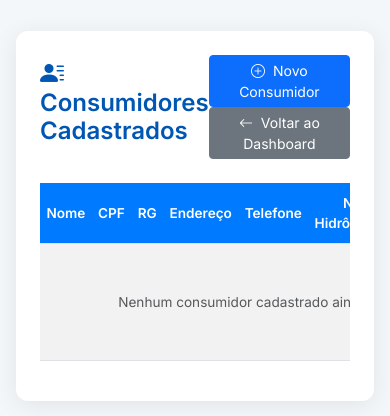
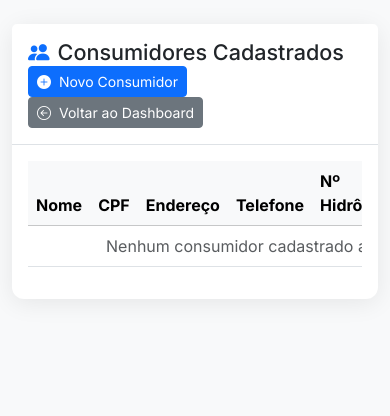
Before and after one commit to agua-2025/sistema-agua, a Flask app: template templates/consumidores.html in a window 390 px wide. Shown: the top 416 px of the page. Run offline with Flask 3, Linux system fonts and the light colour scheme; the template is opened without the code that fills it, so the values that code supplies are empty.

Commit message:
Corrige responsividade da lista de consumidores

```diff
--- a/templates/consumidores.html
+++ b/templates/consumidores.html
@@ -3,8 +3,7 @@
   <head>
     <meta charset="UTF-8" />
     <meta name="viewport" content="width=device-width, initial-scale=1.0" />
-    <title>Lista de Consumidores | Águas de Santa Maria</title>
-    <!-- Bootstrap e Ícones -->
+    <title>Lista de Consumidores - Águas de Santa Maria</title>
     <link
       href="https://cdn.jsdelivr.net/npm/bootstrap@5.3.3/dist/css/bootstrap.min.css"
       rel="stylesheet"
@@ -13,76 +12,58 @@
       href="https://cdn.jsdelivr.net/npm/bootstrap-icons@1.11.3/font/bootstrap-icons.min.css"
       rel="stylesheet"
     />
-    <!-- Google Fonts -->
     <link
-      href="https://fonts.googleapis.com/css2?family=Inter:wght@400;500;600&display=swap"
+      href="https://fonts.googleapis.com/css2?family=Inter:wght@400;500;600;700&display=swap"
       rel="stylesheet"
     />
     <style>
       body {
         font-family: "Inter", sans-serif;
         background-color: #f4f7f9;
-        color: #343a40;
-        font-size: 0.9rem;
       }
-      .container-fluid {
-        padding: 1rem;
-      }
-      .main-card {
-        background-color: #ffffff;
-        padding: 1.5rem;
+      .card-custom {
+        border: none;
         border-radius: 12px;
         box-shadow: 0 4px 25px rgba(0, 0, 0, 0.08);
-        margin-top: 15px;
       }
-      h3 {
-        color: #0056b3;
-        font-weight: 600;
-        font-size: 1.5rem;
+      .table-hover tbody tr:hover {
+        background-color: #f8f9fa;
       }
-      .table {
-        font-size: 0.85rem;
-      }
-      .table th {
-        background-color: #007bff;
-        color: white;
-        white-space: normal;
-        text-align: center;
-        vertical-align: middle;
-        padding: 0.6rem 0.4rem;
-      }
-      .table td {
-        vertical-align: middle;
-        padding: 0.5rem 0.4rem;
-      }
-      .btn-group .btn {
-        font-size: 0.8rem;
+      .btn-action {
+        width: 38px;
+        height: 38px;
+        display: inline-flex;
+        align-items: center;
+        justify-content: center;
       }
     </style>
   </head>
-  <body>
-    <div class="container-fluid">
-      <div class="main-card">
-        <div class="d-flex justify-content-between align-items-center mb-4">
-          <h3>
-            <i class="bi bi-person-lines-fill me-2"></i>Consumidores Cadastrados
-          </h3>
-          <div>
+  <body class="bg-light">
+    <div class="container mt-4 mb-4">
+      <div class="card card-custom">
+        <div
+          class="card-header bg-white pt-3 pb-3 border-bottom d-flex flex-wrap align-items-center justify-content-between"
+        >
+          <h4 class="card-title mb-0">
+            <i class="bi bi-people-fill me-2 text-primary"></i>Consumidores
+            Cadastrados
+          </h4>
+          <div class="ms-auto">
             <a
               href="{{ url_for('cadastrar_consumidor') }}"
-              class="btn btn-primary btn-sm"
+              class="btn btn-primary btn-sm me-2"
             >
-              <i class="bi bi-plus-circle me-1"></i> Novo Consumidor
+              <i class="bi bi-plus-circle-fill me-1"></i> Novo Consumidor
             </a>
             <a
               href="{{ url_for('dashboard') }}"
               class="btn btn-secondary btn-sm"
             >
-              <i class="bi bi-arrow-left me-1"></i> Voltar ao Dashboard
+              <i class="bi bi-arrow-left-circle me-1"></i> Voltar ao Dashboard
             </a>
           </div>
         </div>
-
+        <div class="card-body">
           {% with messages = get_flashed_messages(with_categories=true) %} {% if
           messages %} {% for category, message in messages %}
           <div
@@ -99,54 +80,48 @@
           </div>
           {% endfor %} {% endif %} {% endwith %}
 
+          <!-- A CORREÇÃO ESTÁ AQUI: Envelopando a tabela -->
           <div class="table-responsive">
-          <table class="table table-striped table-hover align-middle">
-            <thead>
+            <table class="table table-hover align-middle">
+              <thead class="table-light">
                 <tr>
                   <th>Nome</th>
                   <th>CPF</th>
-                <th>RG</th>
                   <th>Endereço</th>
                   <th>Telefone</th>
                   <th>Nº Hidrômetro</th>
-                <th class="text-center">Ações</th>
+                  <th class="text-end">Ações</th>
                 </tr>
               </thead>
               <tbody>
-              {% for c in consumidores %}
+                {% for consumidor in consumidores %}
                 <tr>
-                <td class="fw-bold">{{ c.nome }}</td>
-                <td class="text-center">{{ c.cpf }}</td>
-                <td class="text-center">{{ c.rg }}</td>
-                <td style="white-space: normal">{{ c.endereco }}</td>
-                <td class="text-center">{{ c.telefone }}</td>
-                <td class="text-center">{{ c.hidrometro_num }}</td>
-                <td class="text-center">
-                  <div class="btn-group" role="group">
+                  <td>{{ consumidor.nome }}</td>
+                  <td>{{ consumidor.cpf }}</td>
+                  <td>{{ consumidor.endereco }}</td>
+                  <td>{{ consumidor.telefone }}</td>
+                  <td>{{ consumidor.hidrometro_num }}</td>
+                  <td class="text-end">
                     <a
-                      href="{{ url_for('editar_consumidor', id=c.id) }}"
-                      class="btn btn-sm btn-outline-primary"
+                      href="{{ url_for('editar_consumidor', id=consumidor.id) }}"
+                      class="btn btn-outline-primary btn-sm btn-action"
                       title="Editar"
                     >
                       <i class="bi bi-pencil-fill"></i>
                     </a>
-                    <!-- Botão que aciona o modal de confirmação -->
-                    <button
-                      type="button"
-                      class="btn btn-sm btn-outline-danger"
-                      data-bs-toggle="modal"
-                      data-bs-target="#confirmDeleteModal"
-                      data-delete-url="{{ url_for('excluir_consumidor', id=c.id) }}"
+                    <a
+                      href="{{ url_for('excluir_consumidor', id=consumidor.id) }}"
+                      class="btn btn-outline-danger btn-sm btn-action"
                       title="Excluir"
+                      onclick="return confirm('Tem certeza que deseja excluir este consumidor?');"
                     >
                       <i class="bi bi-trash-fill"></i>
-                    </button>
-                  </div>
+                    </a>
                   </td>
                 </tr>
                 {% else %}
                 <tr>
-                <td colspan="7" class="text-center p-5 text-muted">
+                  <td colspan="6" class="text-center text-muted">
                     Nenhum consumidor cadastrado ainda.
                   </td>
                 </tr>
@@ -156,73 +131,8 @@
           </div>
         </div>
       </div>
-
-    <!-- Modal de Confirmação de Exclusão -->
-    <div
-      class="modal fade"
-      id="confirmDeleteModal"
-      tabindex="-1"
-      aria-labelledby="confirmDeleteModalLabel"
-      aria-hidden="true"
-    >
-      <div class="modal-dialog modal-dialog-centered">
-        <div class="modal-content">
-          <div class="modal-header">
-            <h5 class="modal-title" id="confirmDeleteModalLabel">
-              Confirmar Exclusão
-            </h5>
-            <button
-              type="button"
-              class="btn-close"
-              data-bs-dismiss="modal"
-              aria-label="Close"
-            ></button>
-          </div>
-          <div class="modal-body">
-            Tem certeza de que deseja excluir este consumidor? Esta ação não
-            pode ser desfeita.
-          </div>
-          <div class="modal-footer">
-            <button
-              type="button"
-              class="btn btn-secondary"
-              data-bs-dismiss="modal"
-            >
-              Cancelar
-            </button>
-            <!-- O link deste botão será definido via JavaScript -->
-            <a id="confirmDeleteButton" href="#" class="btn btn-danger"
-              >Sim, Excluir</a
-            >
-          </div>
-        </div>
-      </div>
     </div>
 
     <script src="https://cdn.jsdelivr.net/npm/bootstrap@5.3.3/dist/js/bootstrap.bundle.min.js"></script>
-    <script>
-      // Adiciona a lógica para o modal de confirmação de exclusão
-      document.addEventListener("DOMContentLoaded", function () {
-        const confirmDeleteModal =
-          document.getElementById("confirmDeleteModal");
-        if (confirmDeleteModal) {
-          confirmDeleteModal.addEventListener(
-            "show.bs.modal",
-            function (event) {
-              // Botão que acionou o modal
-              const button = event.relatedTarget;
-              // Extrai a URL do atributo data-delete-url
-              const deleteUrl = button.getAttribute("data-delete-url");
-              // Encontra o botão de confirmação dentro do modal
-              const confirmButton = confirmDeleteModal.querySelector(
-                "#confirmDeleteButton"
-              );
-              // Define o link do botão de confirmação
-              confirmButton.setAttribute("href", deleteUrl);
-            }
-          );
-        }
-      });
-    </script>
   </body>
 </html>
```
Lines whose indentation alone changed are shown as unchanged.
